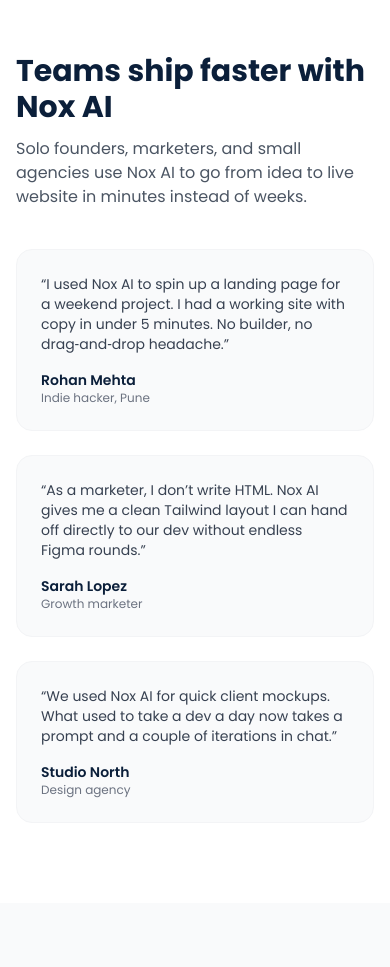
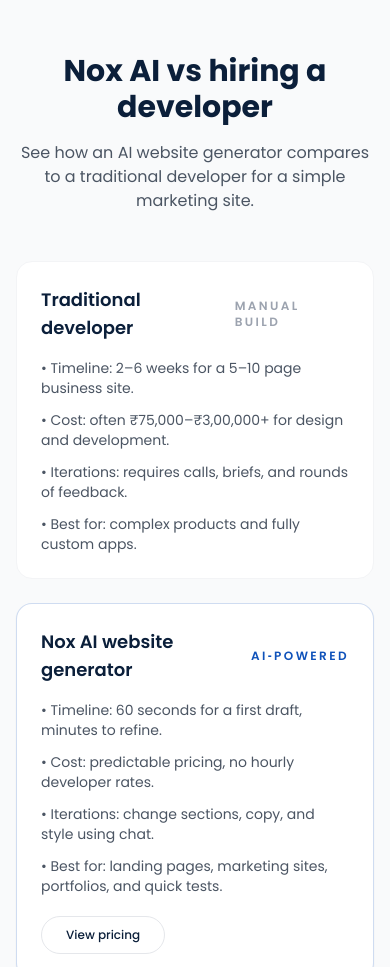
Before and after one commit to thenoxdigitals-lgtm/Nox-ai, a website: page index.html in a window 390 px wide. Shown: the part 4540-5507 px from the top of the page. Drawn offline with nearby package versions, Linux system fonts and the light colour scheme.

Commit message:
Update index.html

```diff
--- a/index.html
+++ b/index.html
@@ -9,11 +9,13 @@
 
     <!-- Basic meta -->
     <meta name="description" content="Nox AI turns a single prompt into a production‑ready website – no coding, no hosting setup, just download the Tailwind code and launch anywhere.">
+    <link rel="canonical" href="https://thenoxdigital.com/">
 
     <!-- Favicon -->
-    <link rel="icon" type="image/png" href="./logo.png">
-    <link rel="shortcut icon" type="image/png" href="./logo.png">
-    <link rel="apple-touch-icon" href="./logo.png">
+    <link rel="icon" href="/favicon.ico" sizes="any">
+    <link rel="icon" type="image/png" sizes="32x32" href="/favicon-32x32.png">
+    <link rel="icon" type="image/png" sizes="192x192" href="/logo.png">
+    <link rel="apple-touch-icon" sizes="180x180" href="/apple-touch-icon.png">
 
     <!-- Open Graph -->
     <meta property="og:site_name" content="Nox AI">
@@ -37,6 +39,16 @@
       "name": "Nox AI",
       "url": "https://thenoxdigital.com/",
       "logo": "https://thenoxdigital.com/logo.png"
+    }
+    </script>
+
+    <!-- Website schema -->
+    <script type="application/ld+json">
+    {
+      "@context": "https://schema.org",
+      "@type": "WebSite",
+      "name": "Nox AI",
+      "url": "https://thenoxdigital.com/"
     }
     </script>
 
@@ -584,50 +596,6 @@
         </div>
       </section>
 
-      <!-- TESTIMONIALS + STATS -->
-      <section class="py-20 bg-white">
-        <div class="w-full px-4 sm:px-6 lg:px-10 xl:px-16">
-          <div class="flex flex-col lg:flex-row lg:items-center lg:justify-between gap-10 mb-10">
-            <div>
-              <h2 class="text-3xl md:text-4xl font-bold text-[#0B1F3A] mb-3">Teams ship faster with Nox AI</h2>
-              <p class="text-gray-600 max-w-xl">
-                Solo founders, marketers, and small agencies use Nox AI to go from idea to live website in minutes instead of weeks.
-              </p>
-            </div>
-          </div>
-
-          <div class="grid md:grid-cols-3 gap-6">
-            <div class="testimonial-card bg-gray-50 border border-gray-100 rounded-2xl p-6 h-full">
-              <p class="text-sm text-gray-700 mb-4">
-                “I used Nox AI to spin up a landing page for a weekend project. I had a working site with copy in under 5 minutes. No builder, no drag‑and‑drop headache.”
-              </p>
-              <div class="mt-4">
-                <p class="text-sm font-semibold text-[#0B1F3A]">Rohan Mehta</p>
-                <p class="text-xs text-gray-500">Indie hacker, Pune</p>
-              </div>
-            </div>
-            <div class="testimonial-card bg-gray-50 border border-gray-100 rounded-2xl p-6 h-full">
-              <p class="text-sm text-gray-700 mb-4">
-                “As a marketer, I don’t write HTML. Nox AI gives me a clean Tailwind layout I can hand off directly to our dev without endless Figma rounds.”
-              </p>
-              <div class="mt-4">
-                <p class="text-sm font-semibold text-[#0B1F3A]">Sarah Lopez</p>
-                <p class="text-xs text-gray-500">Growth marketer</p>
-              </div>
-            </div>
-            <div class="testimonial-card bg-gray-50 border border-gray-100 rounded-2xl p-6 h-full">
-              <p class="text-sm text-gray-700 mb-4">
-                “We used Nox AI for quick client mockups. What used to take a dev a day now takes a prompt and a couple of iterations in chat.”
-              </p>
-              <div class="mt-4">
-                <p class="text-sm font-semibold text-[#0B1F3A]">Studio North</p>
-                <p class="text-xs text-gray-500">Design agency</p>
-              </div>
-            </div>
-          </div>
-        </div>
-      </section>
-
       <!-- COMPARISON -->
       <section class="py-20 bg-gray-50">
         <div class="w-full px-4 sm:px-6 lg:px-10 xl:px-16">
```
